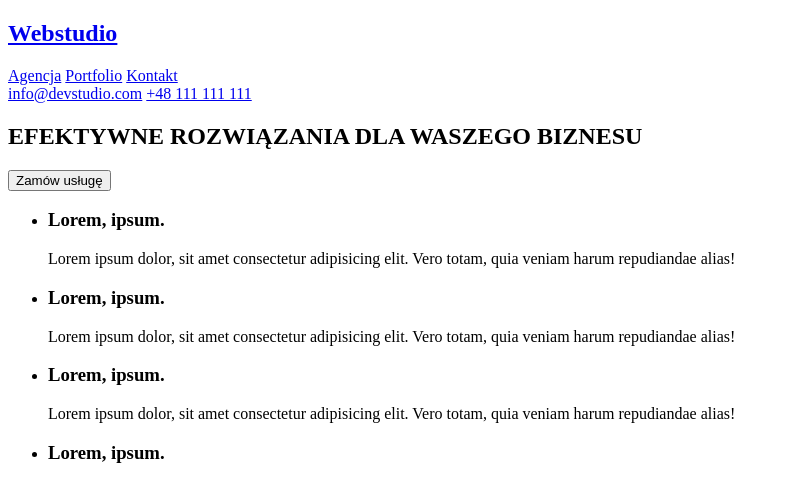
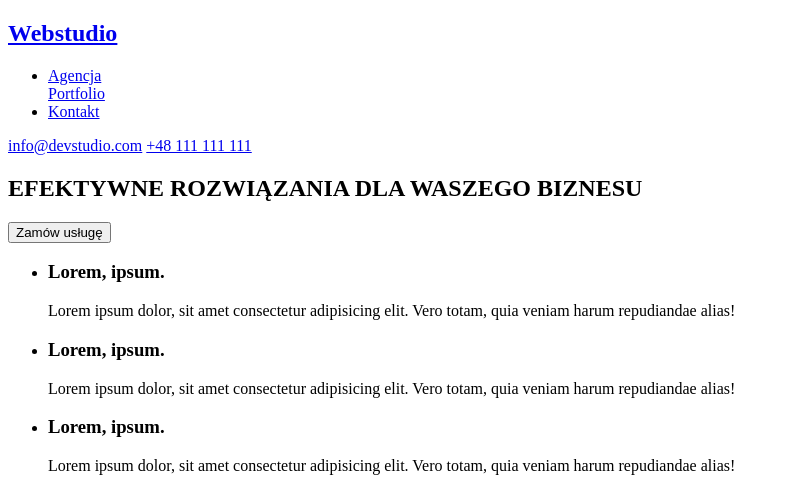
Before and after one commit to OskarSiewruk/goit-markup-01, a plain HTML site: page index.html in a window 1280 px wide. Shown: the top 479 px of the page, without its empty margins (0-789 px from the left). Drawn offline with Linux system fonts and the light colour scheme.

Commit message:
plik prettier

```diff
--- a/index.html
+++ b/index.html
@@ -12,9 +12,17 @@
 				<a href="#">Webstudio</a>
 			</h2>
 			<nav>
-				<a href="#">Agencja</a>
-				<a href="portfolio.html">Portfolio</a>
-				<a href="#">Kontakt</a>
+				<ul>
+					<li>
+						<a href="#">Agencja</a>
+					</li>
+					<l1>
+						<a href="portfolio.html">Portfolio</a>
+					</l1>
+					<li>
+						<a href="#">Kontakt</a>
+					</li>
+				</ul>
 			</nav>
 			<a href="mailto:info@devstudio.com">info@devstudio.com</a>
 			<a href="tel:+48111111111">+48 111 111 111</a>
```
Also changed, not shown: .prettierrc.json (added).
